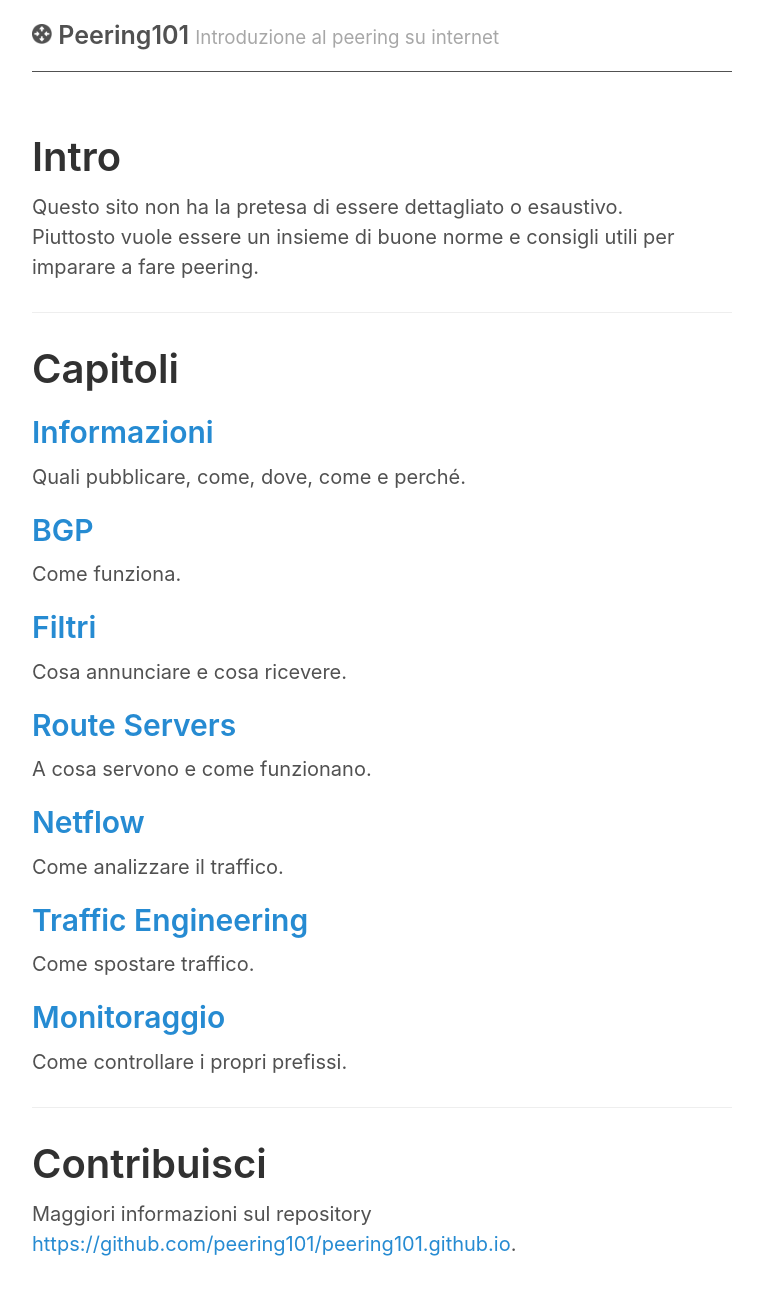
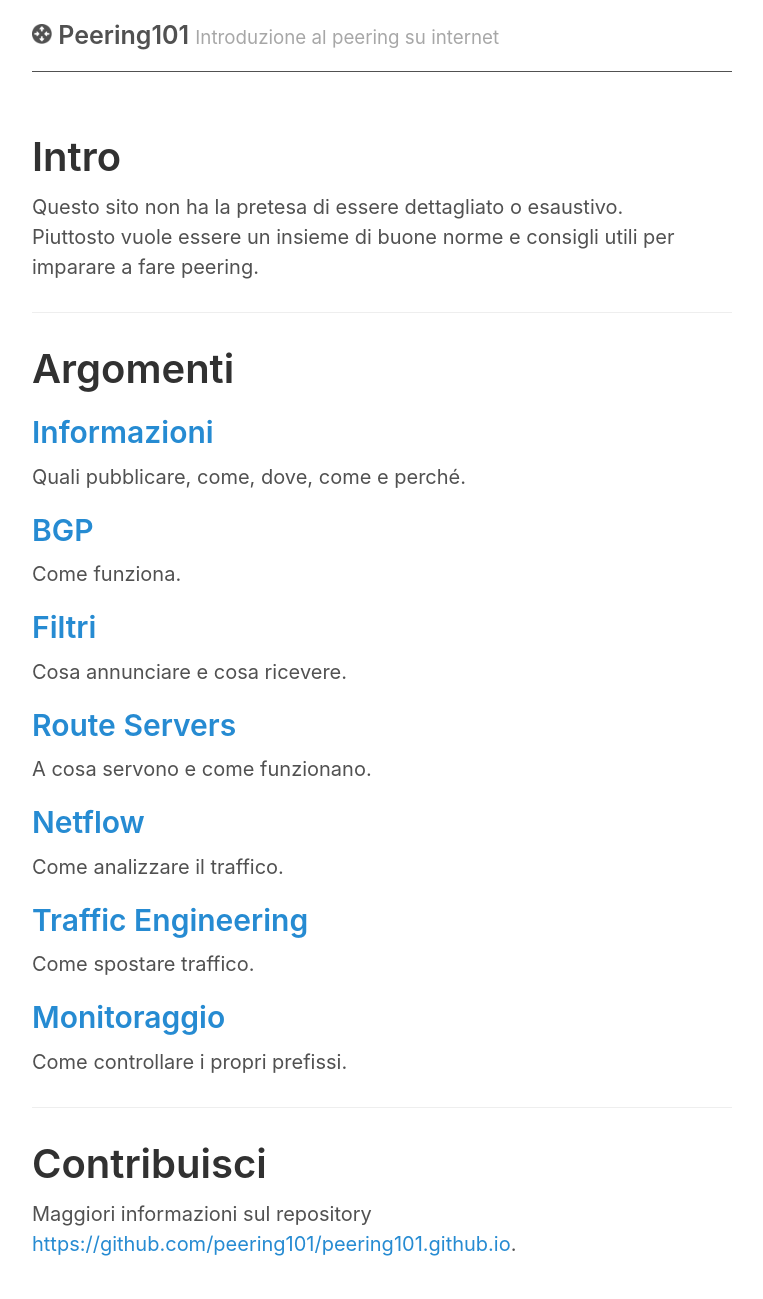
Before and after one commit to Peering101/peering101-it.github.io, a Jekyll site: the page built from index.md, in a window 1280 px wide. Shown: the whole page, without its empty margins (258-1021 px from the left). Built offline with Jekyll 4.4.1, drawn with Linux system fonts in a browser that asks for light colours.

Commit message:
capitoli rinominato to argomenti

```diff
--- a/index.md
+++ b/index.md
@@ -9,7 +9,7 @@ Piuttosto vuole essere un insieme di buone norme e consigli utili per imparare a
 
 ---
 
-# Capitoli
+# Argomenti
 ## [Informazioni](#)
 Quali pubblicare, come, dove, come e perché.
 
```
